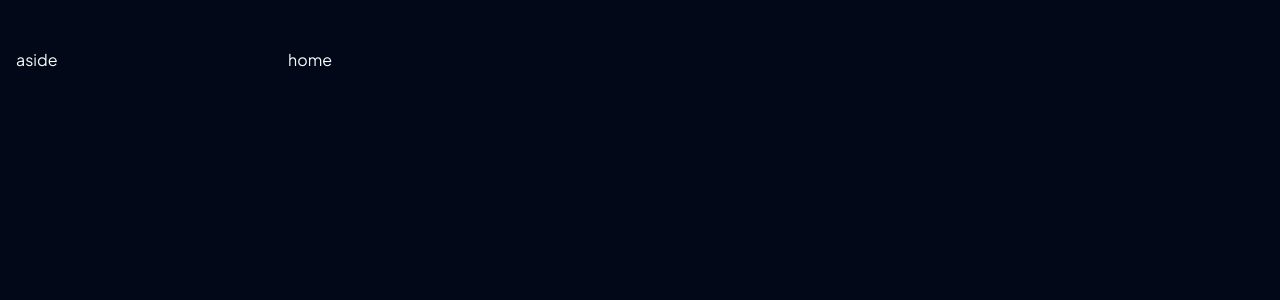
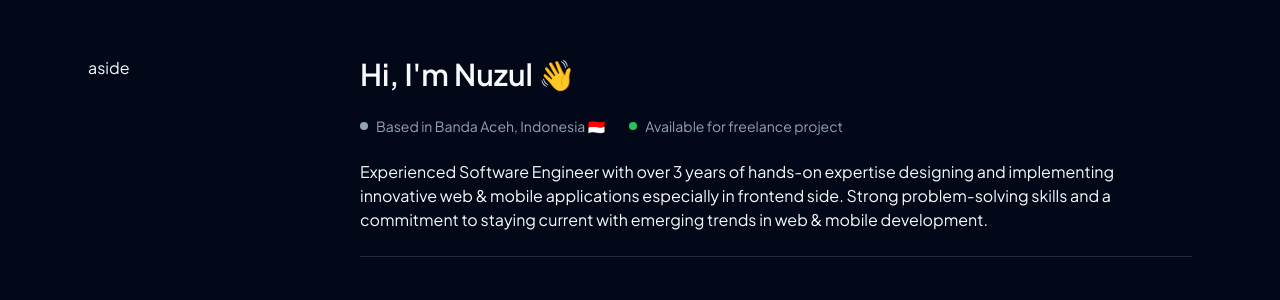
Before and after one commit to nuzulh/nuzulh-dev, a Next.js app: page / in a window 1280 px wide. Shown: the top 300 px of the page. Built offline with nearby package versions, Linux system fonts and the light colour scheme.

Commit message:
feat: main home content

```diff
--- a/src/app/layout.tsx
+++ b/src/app/layout.tsx
@@ -24,12 +24,7 @@ export default function RootLayout({
   return (
     <html lang='en' suppressHydrationWarning>
       <body className={jakarta.className}>
-        <ThemeProvider
-          attribute='class'
-          defaultTheme='dark'
-          enableSystem
-          disableTransitionOnChange
-        >
+        <ThemeProvider attribute='class' defaultTheme='dark'>
           <NextTopLoader showSpinner={false} shadow={false} />
           <Header />
           <Atoms.Container className='flex gap-4 lg:mt-8'>
--- a/src/app/page.tsx
+++ b/src/app/page.tsx
@@ -1,7 +1,31 @@
+import { Atoms } from '@/components/atoms';
+import { MY_PROFILE } from '@/lib/consts';
+
 export default function HomePage() {
   return (
-    <main data-aos='fade-up'>
-      home
+    <main data-aos='fade-up' className='space-y-6'>
+      <h1 className='text-xl lg:text-3xl font-semibold'>Hi, I&apos;m Nuzul 👋</h1>
+
+      <div className='flex flex-col lg:flex-row gap-2 lg:gap-6'>
+        <div className='flex items-center gap-2'>
+          <Atoms.Dot variant='muted' />
+          <h2 className='text-muted-foreground text-sm'>
+            Based in {MY_PROFILE.address}
+          </h2>
+        </div>
+        <div className='flex items-center gap-2'>
+          <Atoms.Dot variant='success' />
+          <h2 className='text-muted-foreground text-sm'>
+            {MY_PROFILE.status2}
+          </h2>
+        </div>
+      </div>
+
+      <p className='leading-6'>
+        {MY_PROFILE.description}
+      </p>
+
+      <Atoms.Separator />
     </main>
   );
 }
--- a/src/components/atoms/Container/index.tsx
+++ b/src/components/atoms/Container/index.tsx
@@ -2,11 +2,9 @@ import { PropsWithCn } from '@/lib/types';
 import { cn } from '@/lib/utils';
 import { PropsWithChildren } from 'react';
 
-type Props = PropsWithChildren & PropsWithCn;
-
-export function Container({ children, className }: Props) {
+export function Container({ children, className }: PropsWithChildren<PropsWithCn>) {
   return (
-    <div className={cn('container p-4 pt-20 lg:pt-4', className)}>
+    <div className={cn('w-full max-w-6xl mx-auto p-6 pt-20 lg:pt-6', className)}>
       {children}
     </div>
   );
--- /dev/null
+++ b/src/components/atoms/Dot/index.tsx
@@ -0,0 +1,22 @@
+import { PropsWithCn } from '@/lib/types';
+import { cn } from '@/lib/utils';
+
+type Props = {
+  variant?: 'default' | 'muted' | 'success' | 'warning' | 'danger';
+};
+
+export function Dot({ className, variant = 'default' }: PropsWithCn<Props>) {
+  return (
+    <div
+      className={cn(
+        'size-2 rounded-full',
+        variant === 'default' && 'bg-white',
+        variant === 'muted' && 'bg-muted-foreground',
+        variant === 'success' && 'bg-green-500',
+        variant === 'warning' && 'bg-orange-500',
+        variant === 'danger' && 'bg-red-500',
+        className
+      )}
+    />
+  );
+}
--- a/src/components/atoms/index.ts
+++ b/src/components/atoms/index.ts
@@ -1,11 +1,13 @@
 import * as Avatar from './Avatar';
 import * as Button from './Button';
+import * as Dot from './Dot';
 import * as Container from './Container';
 import * as Separator from './Separator';
 
 export const Atoms = {
   ...Avatar,
   ...Button,
+  ...Dot,
   ...Container,
   ...Separator,
 };
--- a/src/components/organisms/Header/index.tsx
+++ b/src/components/organisms/Header/index.tsx
@@ -14,11 +14,11 @@ export function Header() {
 
   return (
     <>
-      <header className='lg:hidden fixed top-0 h-16 w-full flex items-center justify-between gap-4 px-4 backdrop-blur border-b'>
+      <header className='z-40 lg:hidden fixed top-0 h-16 w-full flex items-center justify-between gap-4 px-4 backdrop-blur border-b'>
         <div className='flex items-center gap-2'>
           <Atoms.Avatar src='https://github.com/nuzulh.png' className='size-8 mr-2' />
           <span className='font-medium'>{MY_PROFILE.name}</span>
-          <BadgeCheck className='size-5 fill-green-500 stroke-background' />
+          <BadgeCheck className='size-5 fill-blue-500 stroke-background' />
         </div>
         <div className='flex items-center gap-2'>
           <ToggleTheme />
@@ -39,10 +39,10 @@ export function Header() {
             <Atoms.Avatar src='https://github.com/nuzulh.png' className='size-16' />
             <div className='flex items-center gap-2'>
               <span className='font-semibold'>{MY_PROFILE.name}</span>
-              <BadgeCheck className='size-5 fill-green-500 stroke-background' />
+              <BadgeCheck className='size-5 fill-blue-500 stroke-background' />
             </div>
             <div className='flex items-center gap-2'>
-              <div className='size-2 rounded-full bg-muted-foreground' />
+              <Atoms.Dot variant='muted' />
               <span className='text-xs text-muted-foreground'>{MY_PROFILE.status1}</span>
             </div>
           </SheetHeader>
--- a/src/lib/consts.ts
+++ b/src/lib/consts.ts
@@ -40,5 +40,5 @@ export const MY_PROFILE = {
   address: 'Banda Aceh, Indonesia 🇮🇩',
   status1: 'Working remotely',
   status2: 'Available for freelance project',
-  description: 'Experienced Frontend Developer with over 3 years of hands-on expertise designing and implementing innovative web applications. Proficient in front-end technologies, including HTML, CSS, JavaScript, TypeScript, and various modern frameworks. Adept at collaborating with cross-functional teams to drive project success and deliver exceptional user experiences. Strong problem-solving skills and a commitment to staying current with emerging trends in web development.',
+  description: 'Experienced Software Engineer with over 3 years of hands-on expertise designing and implementing innovative web & mobile applications especially in frontend side. Strong problem-solving skills and a commitment to staying current with emerging trends in web & mobile development.',
 };
--- a/src/lib/types/props.ts
+++ b/src/lib/types/props.ts
@@ -1,3 +1 @@
-export type PropsWithCn = {
-  className?: string;
-};
+export type PropsWithCn<P = unknown> = P & { className?: string; };
```
